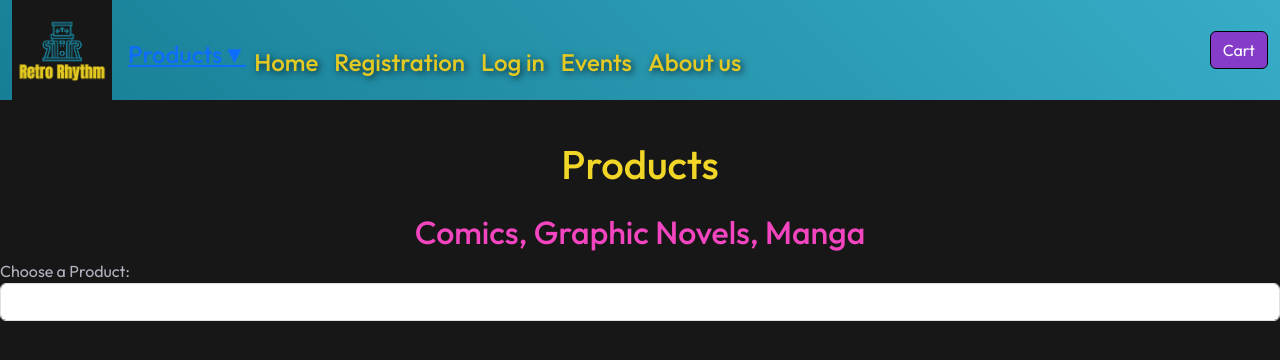
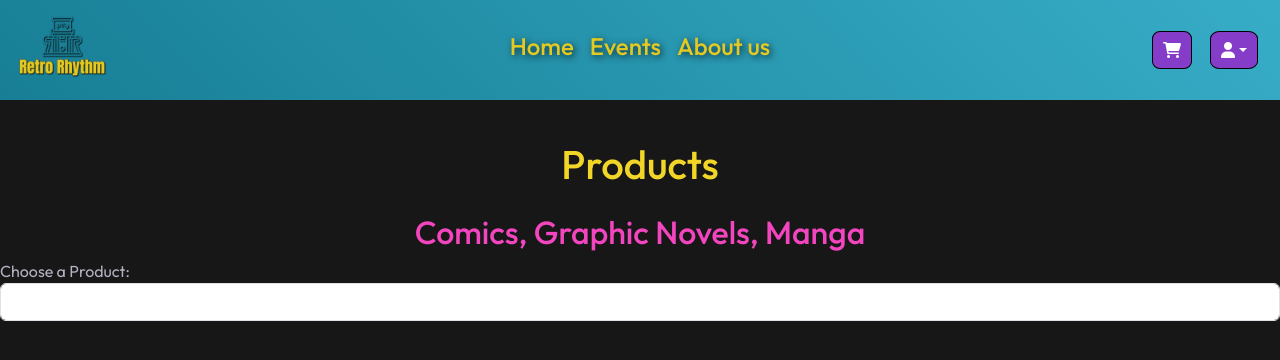
Before and after one commit to GuadalupeArgumedoSaucedo/ecommerce, a plain HTML site: page products.html in a window 1280 px wide. Drawn offline with nearby package versions, Linux system fonts and the light colour scheme; files whose address does not match are found by name.

Commit message:
combined products page code

```diff
--- a/products.html
+++ b/products.html
@@ -19,41 +19,17 @@
     <nav class="navbar navbar-expand-lg">
         <div class="container-fluid">
             <a class="navbar-brand" href="/index.html">
-                <img src="/images/ecommercelogosm.png" width="100" height="100" alt="logo">
-
+                <img src="/images/ecommercelogosm-removebg.png" width="100" height="100" alt="logo" class="navbar-logo">
             </a>
             <button class="navbar-toggler" type="button" data-bs-toggle="collapse"
                 data-bs-target="#navbarSupportedContent" aria-controls="navbarSupportedContent" aria-expanded="false"
                 aria-label="Toggle navigation">
             </button>
             <div class="collapse navbar-collapse" id="navbarSupportedContent">
-                <ul class="navbar-nav me-auto mb-2 mb-lg-0" style="padding-top: 2rem">
-                    <li class="nav-item-dropdown">
-                        <a class="nav-link-dropdown-toggle" href="#" role="button" data-bs-toggle="dropdown"
-                            aria-expanded="false">
-                            <h4>Products▼</h4>
-                        </a>
-                        <ul class="dropdown-menu">
-                            <li><a class="dropdown-item" href="/music.html">Music</a></li>
-                            <li><a class="dropdown-item" href="/videogames.html">Video Games</a></li>
-                            <li><a class="dropdown-item" href="/books.html">Books</a></li>
-                            <li><a class="dropdown-item" href="/cards.html">Trading cards</a></li>
-                            <li><a class="dropdown-item" href="/collectibles.html">Collectibles</a></li>
-                            <li><a class="dropdown-item" href="/instruments.html">Instruments</a></li>
-                        </ul>
-                    </li>
+                <ul class="navbar-nav mx-auto mb-2 mb-lg-0">
                     <li class="nav-item">
-                        <a class="nav-link" href="index.html">
+                        <a class="nav-link" href="/index.html">
                             <h4>Home</h4>
-                        </a>
-                    <li class="nav-item">
-                        <a class="nav-link" href="/registration.html">
-                            <h4>Registration</h4>
-                        </a>
-                    </li>
-                    <li class="nav-item">
-                        <a class="nav-link" href="/login.html">
-                            <h4>Log in</h4>
                         </a>
                     </li>
                     <li class="nav-item">
@@ -67,18 +43,32 @@
                         </a>
                     </li>
                 </ul>
-                <form class="d-flex" role="search">
-                    <a class="btn btn-primary" href="/cart.html" role="button"
-                        style="background-color: #853dc9; border-color:rgb(0, 0, 0); color: rgb(255, 255, 255);">Cart</a>
-                </form>
+                <a class="btn btn-primary nav-icon me-2" href="/cart.html" role="button"
+                style="background-color: #853dc9; border-color:rgb(0, 0, 0); color: rgb(255, 255, 255);">
+                <i class="fas fa-shopping-cart"></i>
+            </a>
+            <div class="dropdown nav-icon">
+                <button class="btn btn-primary nav-icon dropdown-toggle" type="button" id="dropdownMenuButton1"
+                    data-bs-toggle="dropdown" aria-expanded="false"
+                    style="background-color: #853dc9; border-color:rgb(0, 0, 0); color: rgb(255, 255, 255);">
+                    <i class="fas fa-user"></i>
+                </button>
+                <ul class="dropdown-menu dropdown-menu-end custom-dropdown-space"
+                    aria-labelledby="dropdownMenuButton1">
+                    <li><a class="dropdown-item" href="/login.html">Log in</a></li>
+                    <li><a class="dropdown-item" href="/registration.html">Register</a></li>
+                </ul>
+            </div>
+        </div>
             </div>
         </div>
     </nav>
     <header style="text-align: center;">
         <h1 style="  padding-top: 40px; margin-bottom: 25px;">Products</h1>
-
         <h2>Comics, Graphic Novels, Manga</h2>
     </header>
+
+    <div class="cards"></div>
 
     <label for="productsDropdown">Choose a Product:</label>
     <select class="form-control" id="productsDropdown" name="dropdown">
@@ -92,8 +82,9 @@
 
 
     </div>
+    <script src="/js/productsapp.js"></script>
     <script src="/js/app.js"></script>
-
+    <script src="/js/registration.js"></script>
     <!-- <script src="/js/productsapp.js"></script> -->
     <script src="https://cdn.jsdelivr.net/npm/bootstrap@5.3.3/dist/js/bootstrap.bundle.min.js"
         integrity="sha384-YvpcrYf0tY3lHB60NNkmXc5s9fDVZLESaAA55NDzOxhy9GkcIdslK1eN7N6jIeHz"
```
